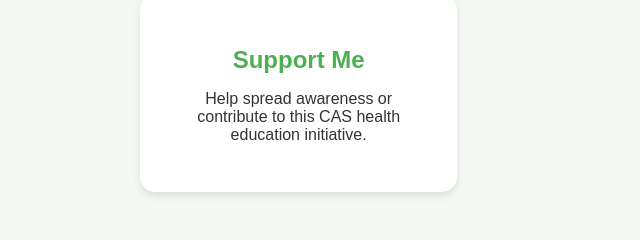
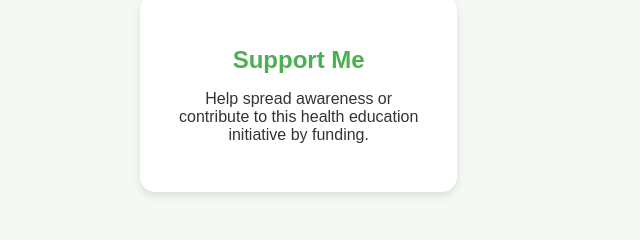
Before and after one commit to realrr-off/AwareHealth.github.io, a plain HTML site: page index.html in a window 1280 px wide. Shown: the part 431-671 px from the top of the page, 0-640 px from the left. Drawn offline with Linux system fonts and the light colour scheme.

Commit message:
Update index.html

```diff
--- a/index.html
+++ b/index.html
@@ -93,7 +93,7 @@
 
     <a href="support.html" class="card">
       <h2>Support Me</h2>
-      <p>Help spread awareness or contribute to this CAS health education initiative.</p>
+      <p>Help spread awareness or contribute to this health education initiative by funding.</p>
     </a>
   </div>
 
```
